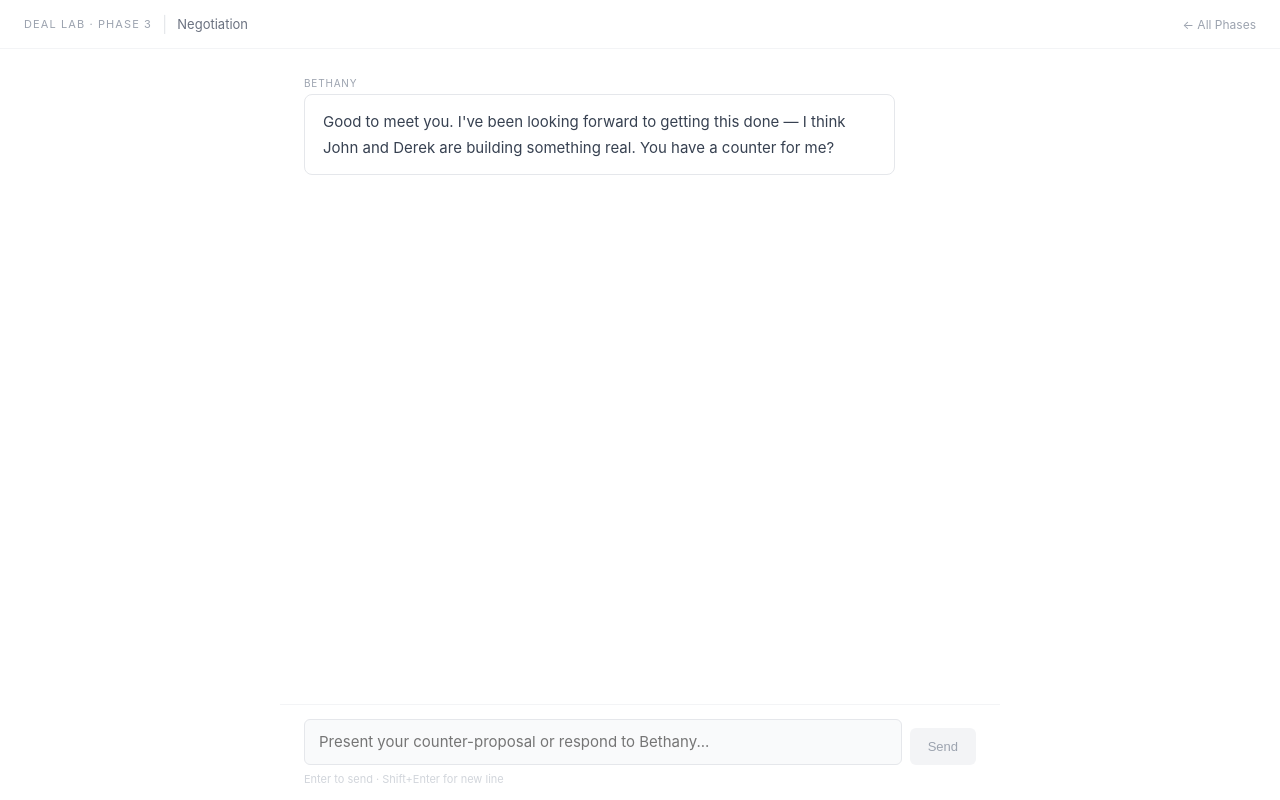
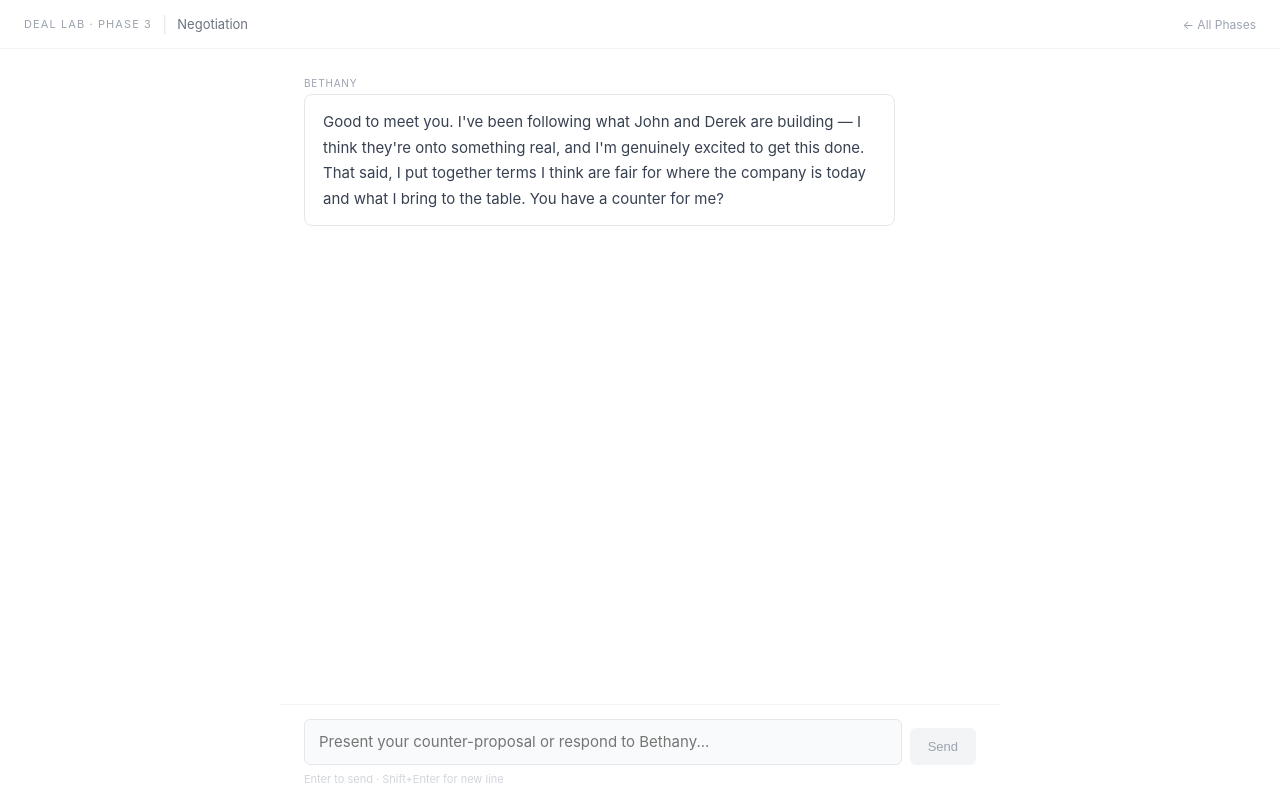
Before and after one commit to emredav2001-crypto/Deal-Lab-All-Phases, a website: page public/phase3.html in a window 1280 px wide. Drawn offline with Linux system fonts and the light colour scheme.

Commit message:
Update phase3.html

```diff
--- a/public/phase3.html
+++ b/public/phase3.html
@@ -55,7 +55,7 @@
   <div id="messages">
     <div class="message assistant">
       <div class="message-label">Bethany</div>
-      <div class="message-bubble"><p>Good to meet you. I've been looking forward to getting this done — I think John and Derek are building something real. You have a counter for me?</p></div>
+      <div class="message-bubble"><p>Good to meet you. I've been following what John and Derek are building — I think they're onto something real, and I'm genuinely excited to get this done. That said, I put together terms I think are fair for where the company is today and what I bring to the table. You have a counter for me?</p></div>
     </div>
     <div id="typing">
       <div class="message-label">Bethany</div>
```
